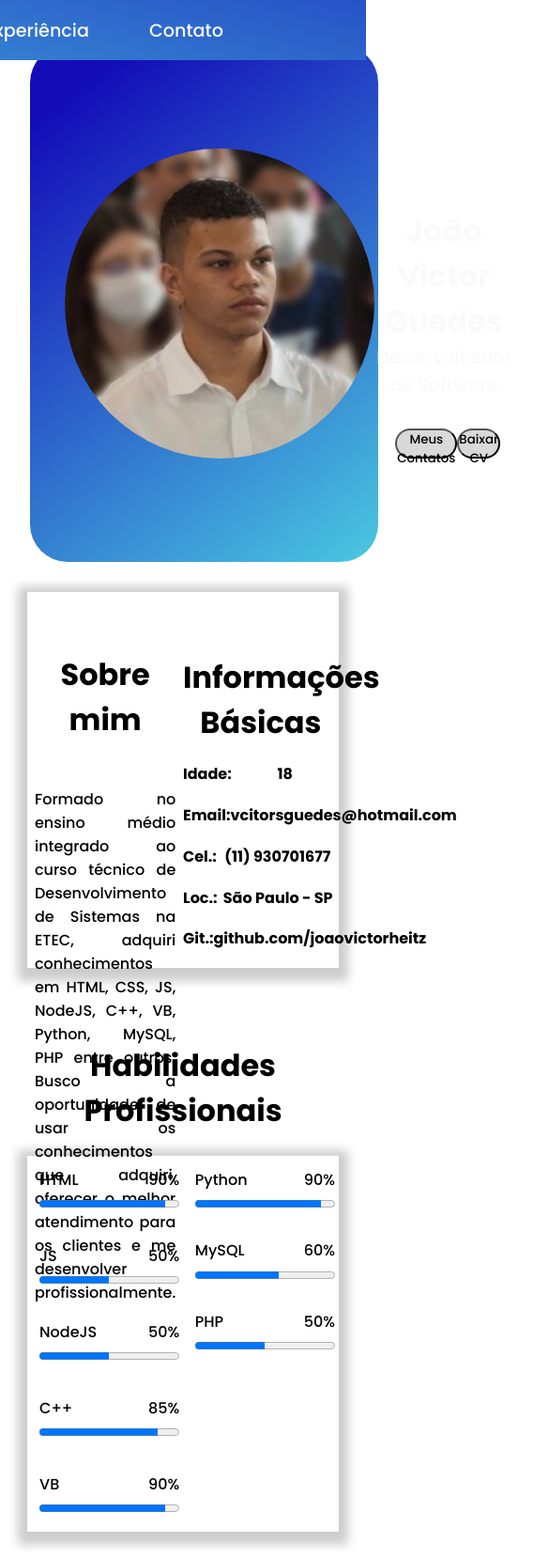
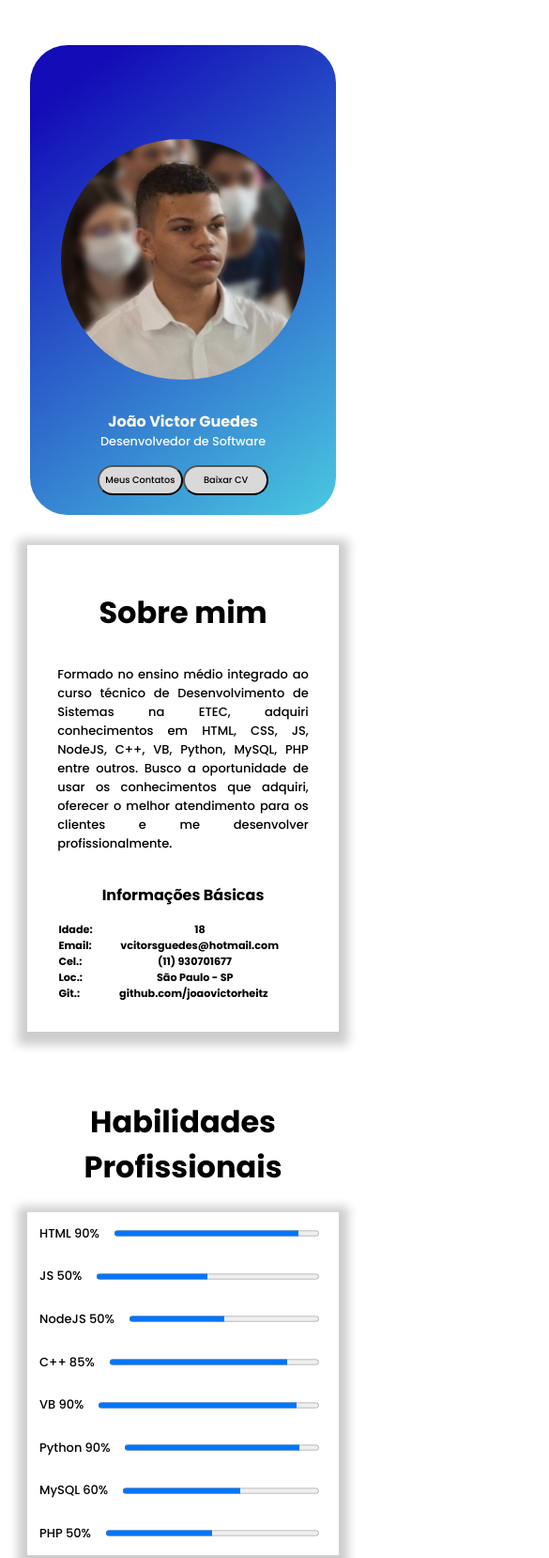
Before and after one commit to joaovictorheitz/joaovictorheitz.github.io, a plain HTML site: page index.html in a window 390 px wide. Shown: the top 1658 px of the page at 94% size, 585 px wide, since content can reach past the window. Drawn offline with Linux system fonts and the light colour scheme.

Commit message:
v1.1 - mobile version development

```diff
--- /dev/null
+++ b/assets/css/mobile-style.scss
@@ -0,0 +1,234 @@
+@media only screen and (max-width: 480px) {
+
+    body {
+
+
+        header {
+            width: fit-content;
+            margin: 0;
+            visibility: hidden;
+
+            nav {
+                justify-content: space-between;
+
+                ul {
+
+                    li {
+                        font-size: 0.6rem;
+                        margin: 0;
+                    }
+                }
+            }
+        }
+
+        #container {
+            display: flex;
+            align-items: center;
+
+            #background {
+                height: 500px;
+                width: 100%;
+
+                #info {
+                    flex-direction: column;
+
+                    img {
+                        height: 256px;
+                        margin-bottom: 2rem;
+                    }
+
+                    #info-text {
+                        width: 100%;
+
+                        #basic-infos {
+                            display: flex;
+                            align-items: center;
+                            flex-direction: column;
+                            width: 100%;
+                            margin-top: 0;
+
+                            h1 {
+                                font-size: 1rem;
+                            }
+
+                            h2 {
+                                font-size: 0.8rem;
+                                margin-bottom: 1rem;
+                            }
+                        }
+
+                        #buttons {
+                            button {
+                                font-size: 0.61rem;
+                            }
+                        }
+                    }
+                }
+            }
+        }
+
+        #container-2 {
+            #background {
+                flex-direction: column;
+                height: max-content;
+
+
+                #side-1 {
+                    align-items: center;
+                    width: 100%;
+
+                    h1 {
+                        font-size: 2rem;
+                        margin-top: 3rem;
+                    }
+
+                    p {
+                        font-size: small;
+                        margin: 2rem;
+                        margin-bottom: 1rem;
+                    }
+                }
+
+                #side-2 {
+                    align-items: center;
+                    width: 100%;
+                    margin-bottom: 2rem;
+
+                    h1 {
+                        font-size: 1rem;
+                        margin: 1rem;
+                    }
+
+                    .row {
+                        font-size: 0.7rem;
+                        width: 80%;
+                    }
+                }
+            }
+        }
+
+        #container-3 {
+            margin-top: 3rem;
+
+            #background {
+                flex-direction: column;
+                height: max-content;
+
+                #side-1 {
+                    justify-content: flex-start;
+                    font-size: small;
+                    width: 100%;
+
+                    #container {
+                        display: flex;
+                        justify-content: space-between;
+
+                        .row-div {
+                            .porcentage {
+                                margin-left: 0.2rem;
+                            }
+                        }
+
+                        progress {
+                            margin-left: 1rem;
+                        }
+                    }
+
+                }
+
+                #side-2 {
+                    font-size: small;
+                    width: 100%;
+
+                    #container {
+                        display: flex;
+                        justify-content: space-between;
+
+                        .row-div {
+                            .porcentage {
+                                margin-left: 0.2rem;
+                            }
+                        }
+
+                        progress {
+                            margin-left: 1rem;
+                        }
+                    }
+                }
+            }
+        }
+
+        #container-4 {
+            #container {
+                height: 500px;
+
+                #mid {
+                    align-items: center;
+
+                    img {
+                        width: 100%;
+                        height: fit-content;
+                    }
+                }
+            }
+
+            #desc {
+                width: 100%;
+
+                h1 {
+                    font-size: 1.5em;
+                    text-align: center;
+                }
+
+                p {
+                    text-align: justify;
+                    font-size: 0.7rem;
+                    height:  max-content;
+                    width: 100%;
+                }
+            }
+        }
+
+        #container-5 {
+            #container {
+                height: fit-content;
+
+                img {
+                    height: 64px;
+                    margin-left: 1rem;
+                }
+
+                h1 {
+                    font-size: small;
+                    margin: 2rem;
+                }
+            }
+        }
+
+        #container-6 {
+            #container {
+                #bar {
+                    font-size: 0.7rem;
+                    width: 78%;
+
+                    #curso {
+                        display: flex;
+                        height: 100%;
+                        justify-content: center;
+                        flex-direction: column;
+                        margin: 0;
+                        margin-left: 1.5rem;
+                    }
+                }
+            }
+        }
+
+        #container-7 {
+            #container {
+                #bar {
+                    width: 78%;
+                }
+            }
+        }
+    }
+}
--- a/assets/js/buttons.js
+++ b/assets/js/buttons.js
@@ -22,3 +22,7 @@ contact_button.addEventListener("click", async function() {
     await delay(800)
     contact_h1.style.color = "black"
 })
+
+// if (screen.width <= 480) {
+//     contact_button.innerText = "Contatos"
+// }
--- a/index.html
+++ b/index.html
@@ -5,6 +5,7 @@
     <meta http-equiv="X-UA-Compatible" content="IE=edge">
     <meta name="viewport" content="width=device-width, initial-scale=1.0">
     <link rel="stylesheet" href="assets/css/style.css">
+    <link rel="stylesheet" href="assets/css/mobile-style.css">
     <script defer src="assets/js/hide_header.js"></script>
     <script defer src="assets/js/carrousel.js"></script>
     <script defer src="assets/js/buttons.js"></script>
@@ -13,7 +14,7 @@
 
 <body>
 
-    <header>
+    <!-- <header>
         <nav>
             <ul>
                 <li id="about-button"><a href="#side-1">Sobre</a></li>
@@ -22,7 +23,7 @@
                 <li id="contact-button"><a href="#container-2">Contato</a></li>
             </ul>
         </nav>
-    </header>
+    </header> -->
 
     <div id="container">
         <div id="background">
@@ -34,7 +35,7 @@
                         <h2>Desenvolvedor de Software</h2>
                     </div>
                     <div id="buttons">
-                        <button><a href="#container-2">Meus Contatos</a></button>
+                        <button><a href="#container-2" id="contact-button">Meus Contatos</a></button>
                         <button><a href= "assets/cv/" download="cv-joao-victor-guedes.pdf">Baixar CV</a></button>
                     </div>
                 </div>
@@ -81,35 +82,35 @@
                 <div id="container">
                     <div class="row-div">
                         <div>HTML</div>
-                        <div>90%</div>
+                        <div class="porcentage">90%</div>
                     </div>
                     <progress value="90" max="100"></progress>
                 </div>
                 <div id="container">
                     <div class="row-div">
                         <div>JS</div>
-                        <div>50%</div>
+                        <div class="porcentage">50%</div>
                     </div>
                     <progress max="100" value="50"></progress>
                 </div>
                 <div id="container">
                     <div class="row-div">
                         <div>NodeJS</div>
-                        <div>50%</div>
+                        <div class="porcentage">50%</div>
                     </div>
                     <progress max="100" value="50"></progress>
                 </div>
                 <div id="container">
                     <div class="row-div">
                         <div>C++</div>
-                        <div>85%</div>
+                        <div class="porcentage">85%</div>
                     </div>
                     <progress max="100" value="85"></progress>
                 </div>
                 <div id="container">
                     <div class="row-div">
                         <div>VB</div>
-                        <div>90%</div>
+                        <div class="porcentage">90%</div>
                     </div>
                     <progress max="100" value="90"></progress>
                 </div>
@@ -118,21 +119,21 @@
                 <div id="container">
                     <div class="row-div">
                         <div>Python</div>
-                        <div>90%</div>
+                        <div  class="porcentage">90%</div>
                     </div>
                     <progress value="90" max="100"></progress>
                 </div>
                 <div id="container">
                     <div class="row-div">
                         <div>MySQL</div>
-                        <div>60%</div>
+                        <div class="porcentage">60%</div>
                     </div>
                     <progress value="60" max="100"></progress>
                 </div>
                 <div id="container">
                     <div class="row-div">
                         <div>PHP</div>
-                        <div>50%</div>
+                        <div class="porcentage">50%</div>
                     </div>
                     <progress value="50" max="100"></progress>
                 </div>
```
Also changed, not shown: assets/css/mobile-style.css (added), 1 other file.
